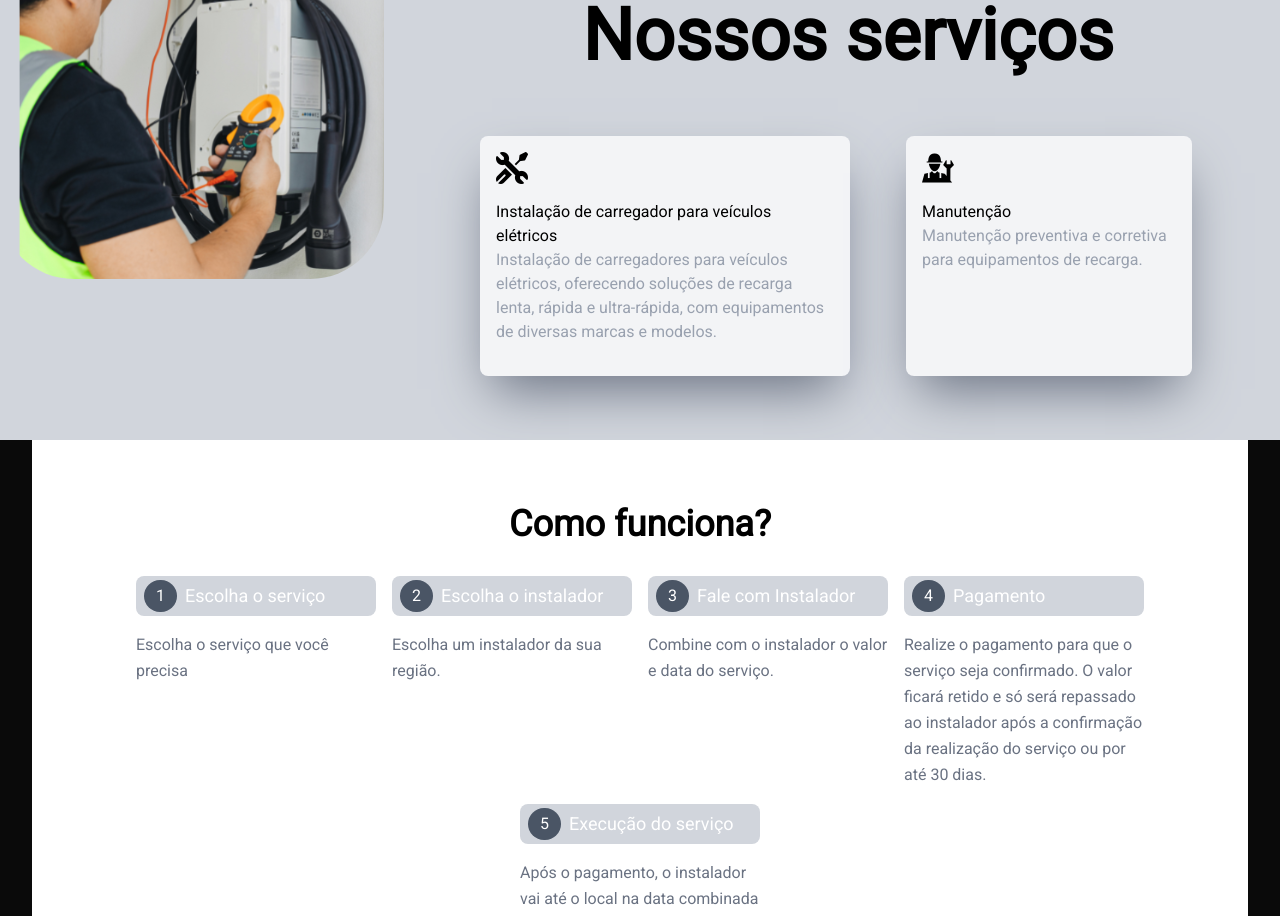
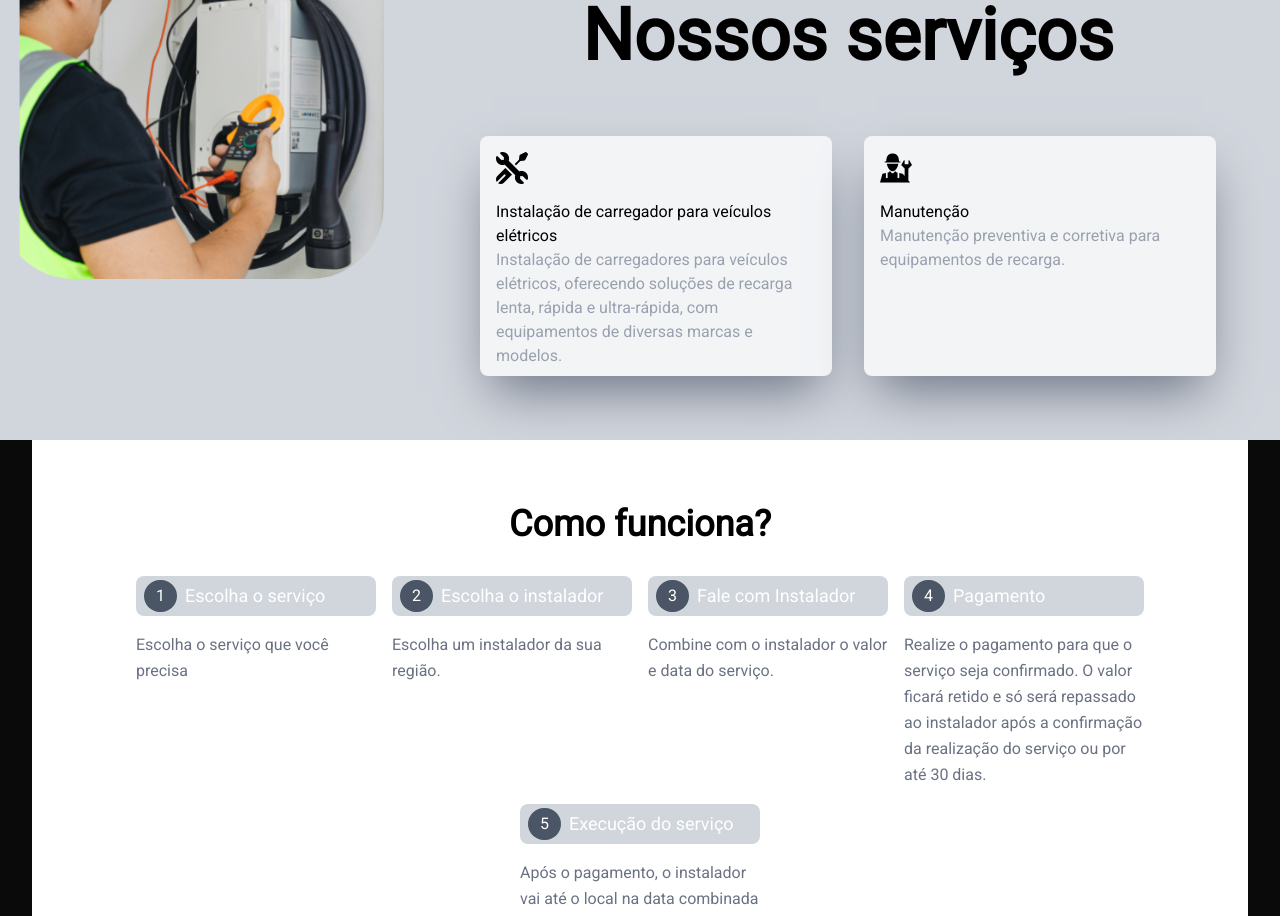
Before and after one commit to DhioneCastilhoBarbosa/hubinscar, a React (Vite) app: page / in a window 1280 px wide. Shown: the part 1280-2196 px from the top of the page. Built offline with nearby package versions, Linux system fonts and the light colour scheme.

Commit message:
adjust container services

```diff
--- a/src/pages/components/main/components/service.tsx
+++ b/src/pages/components/main/components/service.tsx
@@ -31,7 +31,7 @@ export default function Service() {
             <motion.div
              whileHover={{ scale: 1.1 }}
              whileTap={{ scale: 0.95 }}
-             className='flex flex-col md:mt-16 mt-8 bg-gray-100 p-4 rounded-lg md:w-[370px] md:h-60 mx-6 shadow-2xl shadow-gray-500'
+             className='flex flex-col md:mt-16 mt-8 bg-gray-100 p-4 rounded-lg w-full max-w-xs md:max-w-[370px] h-60 shadow-2xl shadow-gray-500'
             >
               <img src={ImgMaintenance} alt="ferramentas" className='w-8 mb-4'/>
               <span className='text-black'>Manutenção</span>
```
